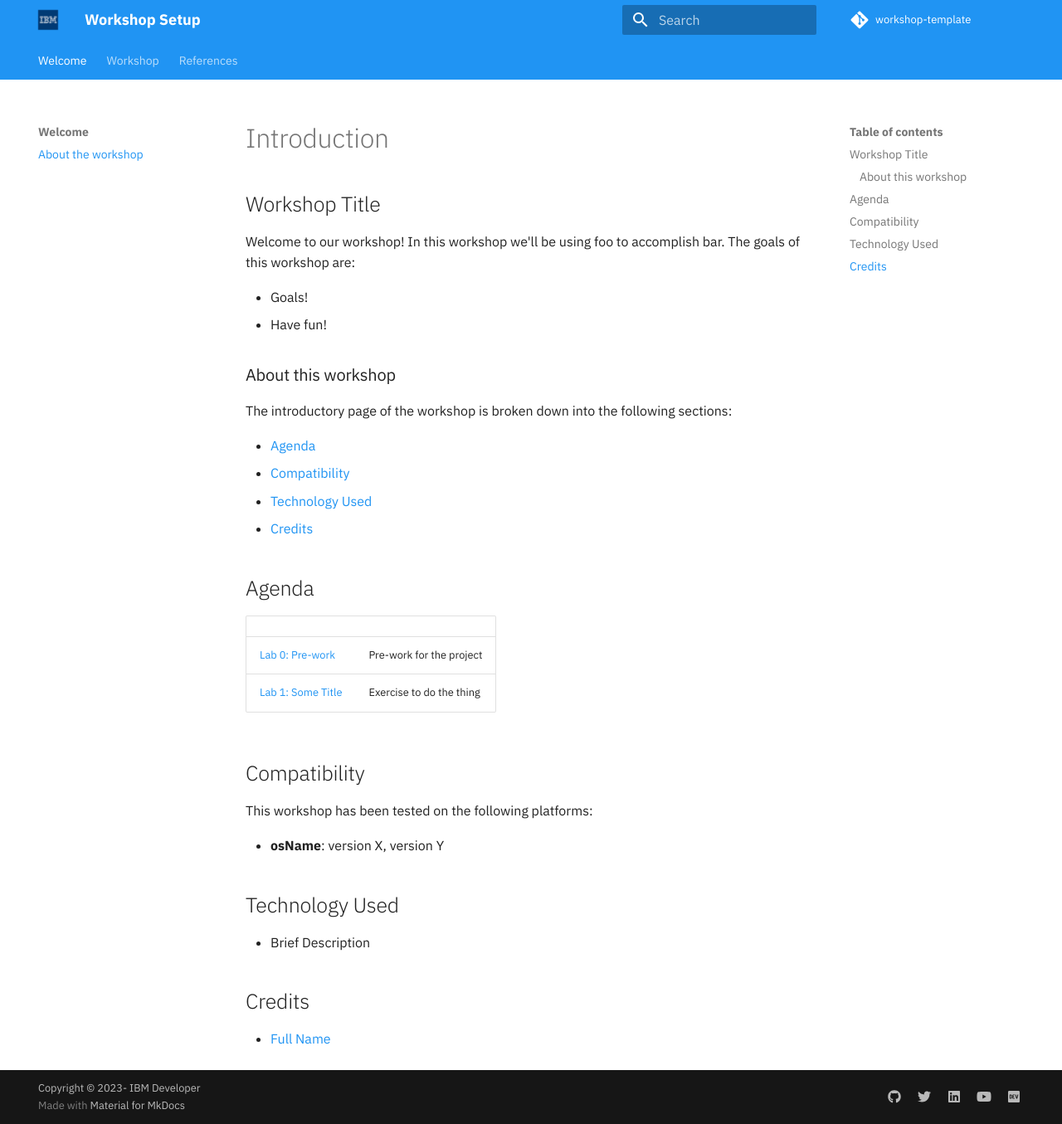
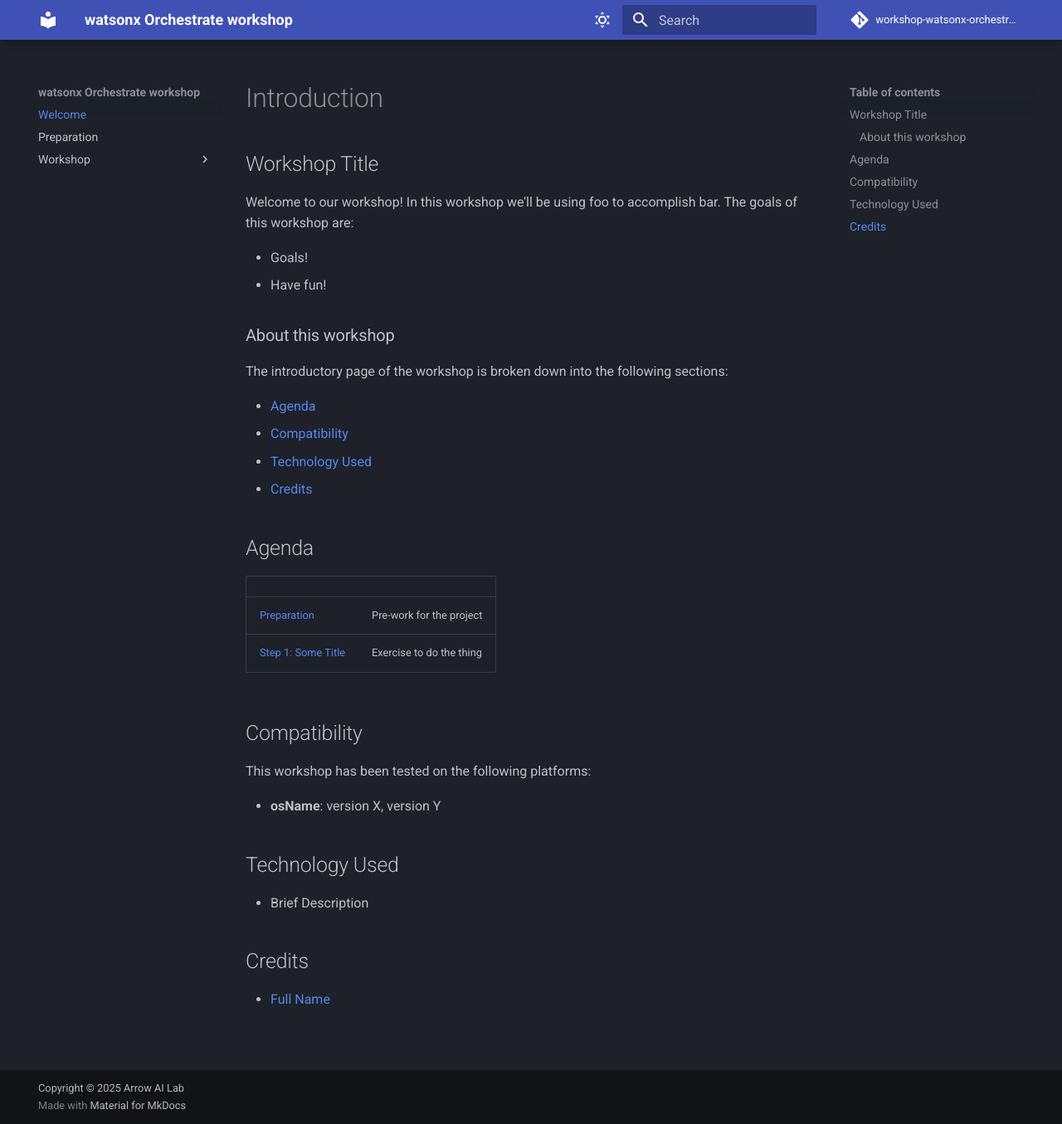
Before and after one commit to Arrow-AI-Lab/watsonx-orchestrate-workshop, an MkDocs documentation site: the page built from docs/README.md, in a window 1280 px wide and 1355 px high. Shown: the whole window at 83% size. Built offline with MkDocs 1.6.1 and Material for MkDocs 9.7.7, drawn with Linux system fonts in a browser that asks for light colours; comment, search, counter and statistics services are not loaded.

Commit message:
Reorganisation of the directory/menu structure

```diff
--- a/docs/README.md
+++ b/docs/README.md
@@ -1,7 +1,7 @@
 ---
 title: Introduction
 description: The description for the social card
-logo: images/ibm-blue-background.png
+logo: assets/ibm-blue-background.png
 ---
 
 # Introduction
@@ -17,17 +17,17 @@
 
 The introductory page of the workshop is broken down into the following sections:
 
-* [Agenda](./#agenda)
-* [Compatibility](./#compatibility)
-* [Technology Used](./#technology-used)
-* [Credits](./#credits)
+* [Agenda](#agenda)
+* [Compatibility](#compatibility)
+* [Technology Used](#technology-used)
+* [Credits](#credits)
 
 ## Agenda
 
 |  |  |
 | :--- | :--- |
-| [Lab 0: Pre-work](pre-work/README.md) | Pre-work for the project |
-| [Lab 1: Some Title](lab-1/README.md) | Exercise to do the thing |
+| [Preparation](preparation/README.md) | Pre-work for the project |
+| [Step 1: Some Title](part-1/README.md) | Exercise to do the thing |
 
 ## Compatibility
 
--- a/mkdocs.yml
+++ b/mkdocs.yml
@@ -1,100 +1,104 @@
 # Project information
-site_name: Workshop Setup
-site_url: https://ibm.github.io/workshop-template
-site_author: IBM Developer
+site_name: watsonx Orchestrate workshop
+site_url: https://arrow-ai-lab.github.io/workshop-watsonx-orchestrate
+site_author: Arrow AI Lab
 
 # Repository
-repo_name: workshop-template
-repo_url: https://github.com/ibm/workshop-template
-edit_uri: edit/master/docs
+repo_name: workshop-watsonx-orchestrate
+repo_url: https://github.com/arrow-ai-lab/workshop-watsonx-orchestrate
 
 # Navigation
 nav:
-  - Welcome:
-    - About the workshop: README.md
+  - Welcome: README.md
+  - Preparation: preparation/README.md
   - Workshop:
-    - Lab 0. Pre-work: pre-work/README.md
-    - Lab 1. Some Title: lab-1/README.md
-  - References:
-    - Additional Resources: resources/RESOURCES.md
-    - Contributors: resources/CONTRIBUTORS.md
-    - MkDocs Cheatsheet: resources/MKDOCS.md
-    - Admin Guide: resources/ADMIN.md
-
-## DO NOT CHANGE BELOW THIS LINE
+    - Create the Assistant : part-1/README.md
+    - Create a custom GenAI skill: part-2/README.md
 
 # Copyright
-copyright: Copyright &copy; 2023- IBM Developer
+copyright: Copyright &copy; 2025 Arrow AI Lab
 
 # Theme
 theme:
   name: material
-  font:
-    text: IBM Plex Sans
-    code: IBM Plex Mono
-  icon:
-    logo: material/library
-  logo: images/ibm-blue-background.png
-  features:
-    - navigation.tabs
-    #- navigation.instant
   palette:
-    scheme: default
-    primary: blue
-    accent: blue
+    # Dark Mode
+    - scheme: slate
+      toggle:
+        icon: material/weather-sunny
+        name: Dark mode
+    # Light Mode
+    - scheme: default
+      toggle:
+        icon: material/weather-night
+        name: Light mode
 
-# Plugins
-plugins:
-  - search
-  - social
+#   font:
+#     text: IBM Plex Sans
+#     code: IBM Plex Mono
+#   icon:
+#     logo: material/library
+#   logo: images/ibm-blue-background.png
+#   features:
+#     - navigation.tabs
+#     #- navigation.instant
+#   palette:
+#     scheme: default
+#     primary: blue
+#     accent: blue
 
-# Customization
-extra:
-  social:
-    - icon: fontawesome/brands/github
-      link: https://github.com/ibm
-    - icon: fontawesome/brands/twitter
-      link: https://twitter.com/ibmdeveloper
-    - icon: fontawesome/brands/linkedin
-      link: https://www.linkedin.com/company/ibm/
-    - icon: fontawesome/brands/youtube
-      link: https://www.youtube.com/user/developerworks
-    - icon: fontawesome/brands/dev
-      link: https://dev.to/ibmdeveloper
+# # Plugins
+# plugins:
+#   - search
+# #  - social
 
-# Extensions
-markdown_extensions:
-  - abbr
-  - admonition
-  - attr_list
-  - def_list
-  - footnotes
-  - meta
-  - toc:
-      permalink: true
-  - pymdownx.arithmatex:
-      generic: true
-  - pymdownx.betterem:
-      smart_enable: all
-  - pymdownx.caret
-  - pymdownx.critic
-  - pymdownx.details
-  - pymdownx.emoji:
-      emoji_index: !!python/name:materialx.emoji.twemoji
-      emoji_generator: !!python/name:materialx.emoji.to_svg
-  - pymdownx.highlight
-  - pymdownx.inlinehilite
-  - pymdownx.keys
-  - pymdownx.mark
-  - pymdownx.smartsymbols
-  - pymdownx.snippets:
-      check_paths: true
-  - pymdownx.superfences:
-      custom_fences:
-        - name: mermaid
-          class: mermaid
-          format: !!python/name:pymdownx.superfences.fence_code_format
-  - pymdownx.tabbed
-  - pymdownx.tasklist:
-      custom_checkbox: true
-  - pymdownx.tilde
+# # Customization
+# extra:
+#   social:
+#     - icon: fontawesome/brands/github
+#       link: https://github.com/ibm
+#     - icon: fontawesome/brands/twitter
+#       link: https://twitter.com/ibmdeveloper
+#     - icon: fontawesome/brands/linkedin
+#       link: https://www.linkedin.com/company/ibm/
+#     - icon: fontawesome/brands/youtube
+#       link: https://www.youtube.com/user/developerworks
+#     - icon: fontawesome/brands/dev
+#       link: https://dev.to/ibmdeveloper
+
+# # Extensions
+# markdown_extensions:
+#   - abbr
+#   - admonition
+#   - attr_list
+#   - def_list
+#   - footnotes
+#   - meta
+#   - toc:
+#       permalink: true
+#   - pymdownx.arithmatex:
+#       generic: true
+#   - pymdownx.betterem:
+#       smart_enable: all
+#   - pymdownx.caret
+#   - pymdownx.critic
+#   - pymdownx.details
+#   - pymdownx.emoji:
+#       emoji_index: !!python/name:materialx.emoji.twemoji
+#       emoji_generator: !!python/name:materialx.emoji.to_svg
+#   - pymdownx.highlight
+#   - pymdownx.inlinehilite
+#   - pymdownx.keys
+#   - pymdownx.mark
+#   - pymdownx.smartsymbols
+#   - pymdownx.snippets:
+#       check_paths: true
+#   - pymdownx.superfences:
+#       custom_fences:
+#         - name: mermaid
+#           class: mermaid
+#           format: !!python/name:pymdownx.superfences.fence_code_format
+#   - pymdownx.tabbed
+#   - pymdownx.tasklist:
+#       custom_checkbox: true
+#   - pymdownx.tilde
```
Also changed, not shown: docs/part-2/README.md (added, +16 -0 lines), docs/preparation/README.md (renamed from docs/pre-work/README.md, +1 -1 lines), docs/resources/ADMIN.md (deleted, +0 -9 lines), docs/resources/CONTRIBUTORS.md (deleted, +0 -14 lines), docs/resources/MKDOCS.md (deleted, +0 -164 lines), docs/resources/RESOURCES.md (deleted, +0 -17 lines), docs/assets/ibm-blue-background.png (renamed from docs/images/ibm-blue-background.png), docs/assets/ibm-cloud-sign-up.png (renamed from docs/images/ibm-cloud-sign-up.png), docs/part-1/README.md (renamed from docs/lab-1/README.md).
